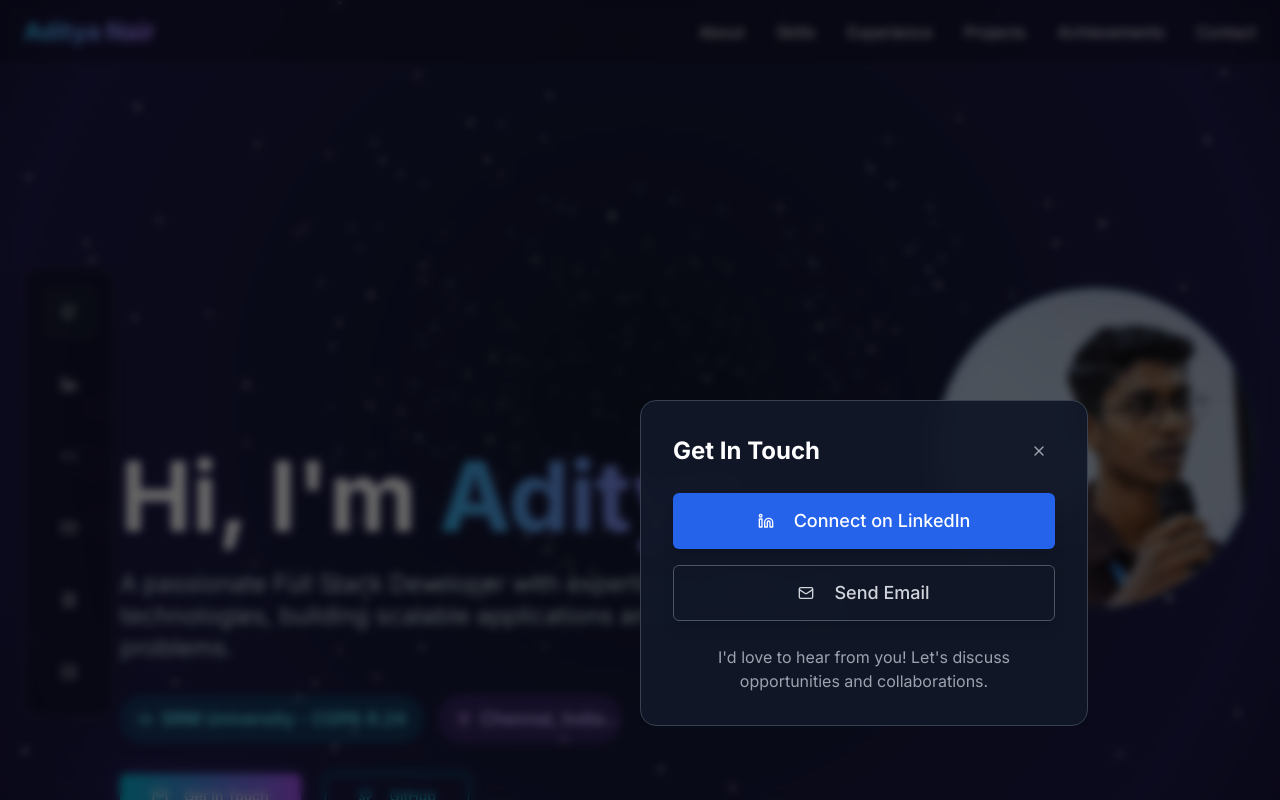
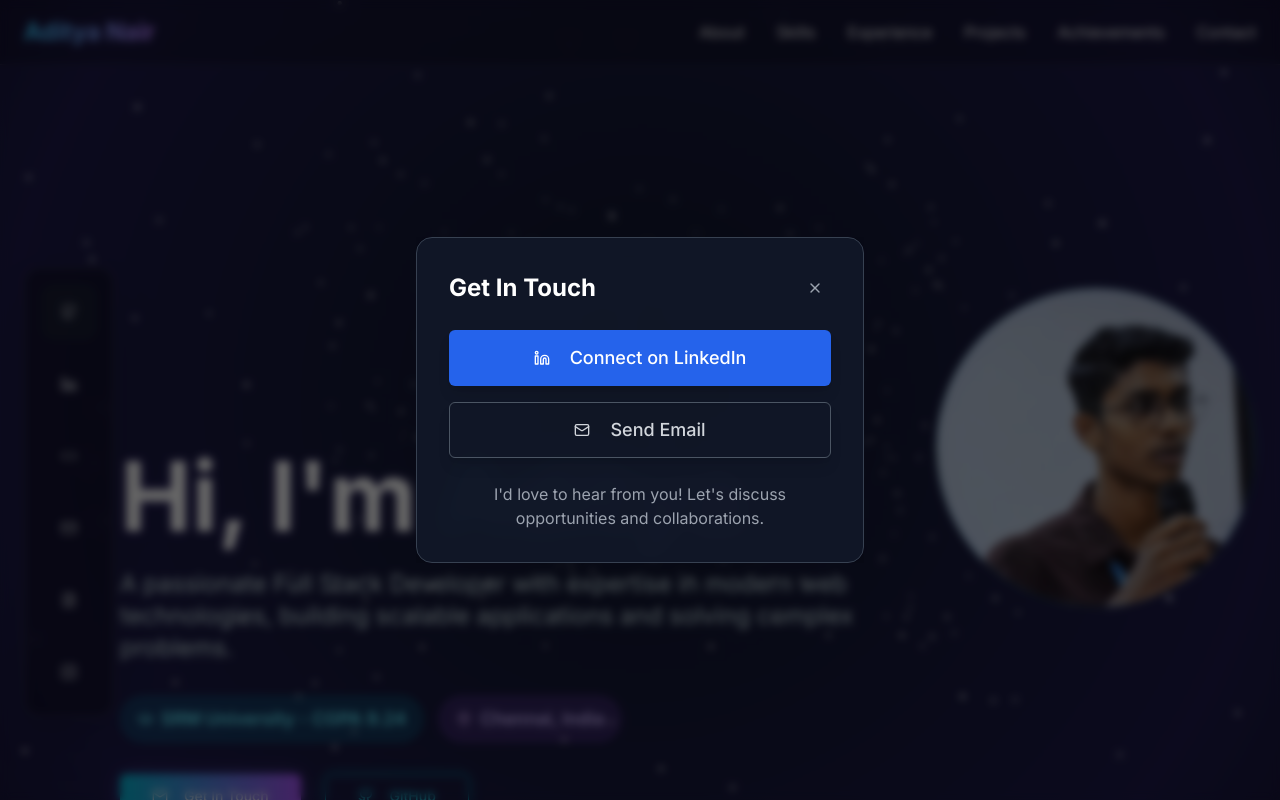
Before and after one commit to Adinair01/Portfolio, a Next.js app: page / in a window 1280 px wide. Both pictures are taken after a click on the button "Get In Touch". Shown: the top 800 px of the page. Built offline with nearby package versions, Linux system fonts and the light colour scheme.

Commit message:
Update contact-popup.tsx

```diff
--- a/components/contact-popup.tsx
+++ b/components/contact-popup.tsx
@@ -27,22 +27,24 @@ export default function ContactPopup({ isOpen, onClose }: ContactPopupProps) {
   return (
     <AnimatePresence>
       {isOpen && (
-        <>
+        <div
+          className="fixed inset-0 z-[80] flex items-center justify-center p-4"
+          style={{
+            position: 'fixed',
+            top: 0,
+            left: 0,
+            right: 0,
+            bottom: 0,
+            width: '100vw',
+            height: '100vh'
+          }}
+        >
           {/* Backdrop */}
           <motion.div
             initial={{ opacity: 0 }}
             animate={{ opacity: 1 }}
             exit={{ opacity: 0 }}
-            className="fixed inset-0 bg-black/60 backdrop-blur-sm z-[80]"
-            style={{
-              position: 'fixed',
-              top: 0,
-              left: 0,
-              right: 0,
-              bottom: 0,
-              width: '100vw',
-              height: '100vh'
-            }}
+            className="absolute inset-0 bg-black/60 backdrop-blur-sm"
             onClick={onClose}
           />
 
@@ -51,17 +53,13 @@ export default function ContactPopup({ isOpen, onClose }: ContactPopupProps) {
             initial={{ opacity: 0, scale: 0.8, y: 20 }}
             animate={{ opacity: 1, scale: 1, y: 0 }}
             exit={{ opacity: 0, scale: 0.8, y: 20 }}
-            className="fixed top-1/2 left-1/2 transform -translate-x-1/2 -translate-y-1/2 z-[85] w-[90vw] max-w-md mx-auto"
+            className="relative z-[85] w-full max-w-md mx-auto"
             style={{
-              position: 'fixed',
-              top: '50%',
-              left: '50%',
-              transform: 'translate(-50%, -50%)',
-              maxHeight: '90vh',
+              maxHeight: '80vh',
               overflowY: 'auto'
             }}
           >
-            <div className="bg-gray-900/95 backdrop-blur-md border border-gray-700 rounded-2xl p-6 sm:p-8 shadow-2xl w-full max-w-full">
+            <div className="bg-gray-900/95 backdrop-blur-md border border-gray-700 rounded-2xl p-4 sm:p-6 md:p-8 shadow-2xl w-full max-w-full relative">
               <div className="flex justify-between items-center mb-6">
                 <h3 className="text-xl sm:text-2xl font-bold text-white">Get In Touch</h3>
                 <Button
@@ -106,7 +104,7 @@ export default function ContactPopup({ isOpen, onClose }: ContactPopupProps) {
               </div>
             </div>
           </motion.div>
-        </>
+        </div>
       )}
     </AnimatePresence>
   )
```
